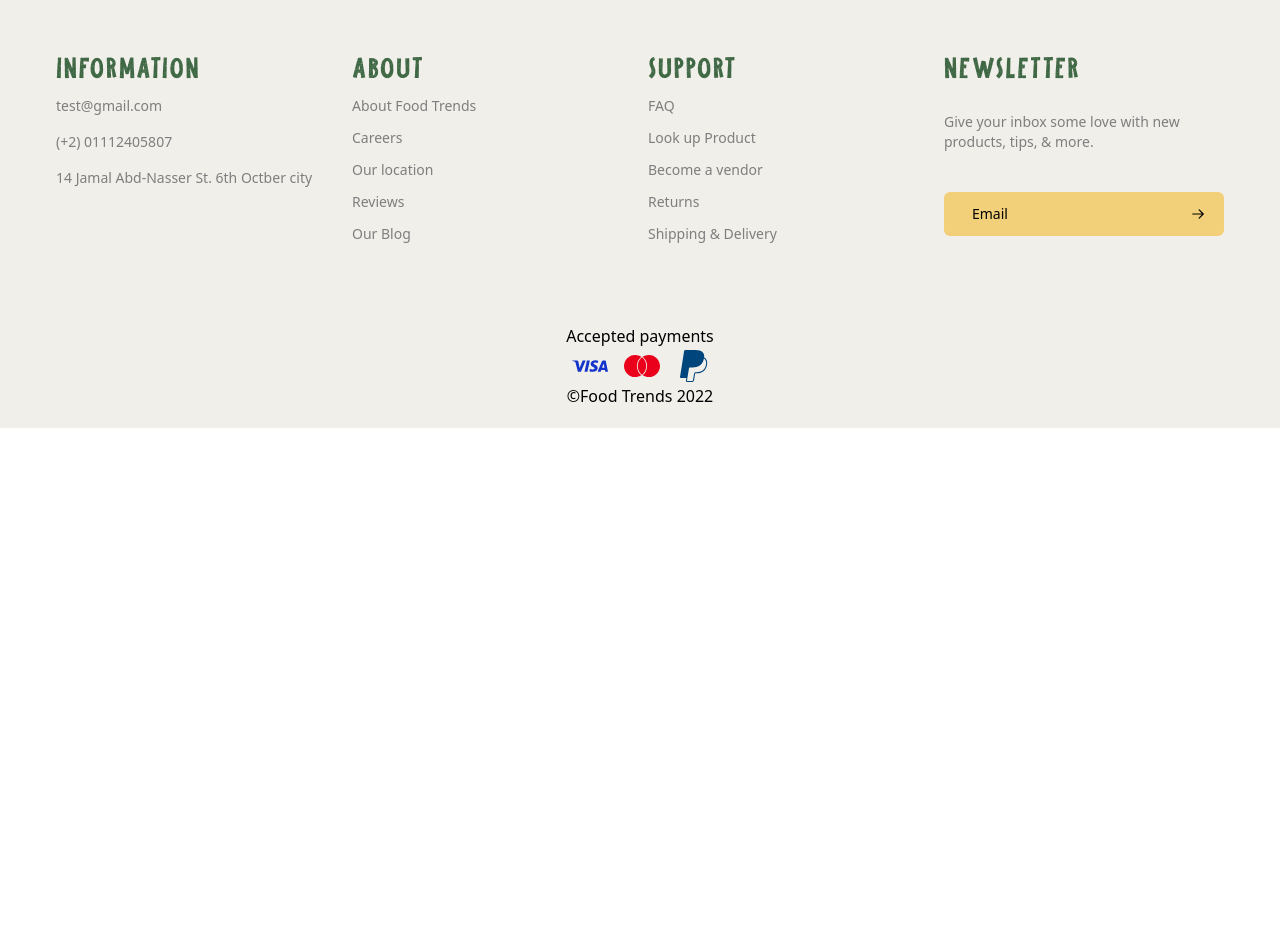
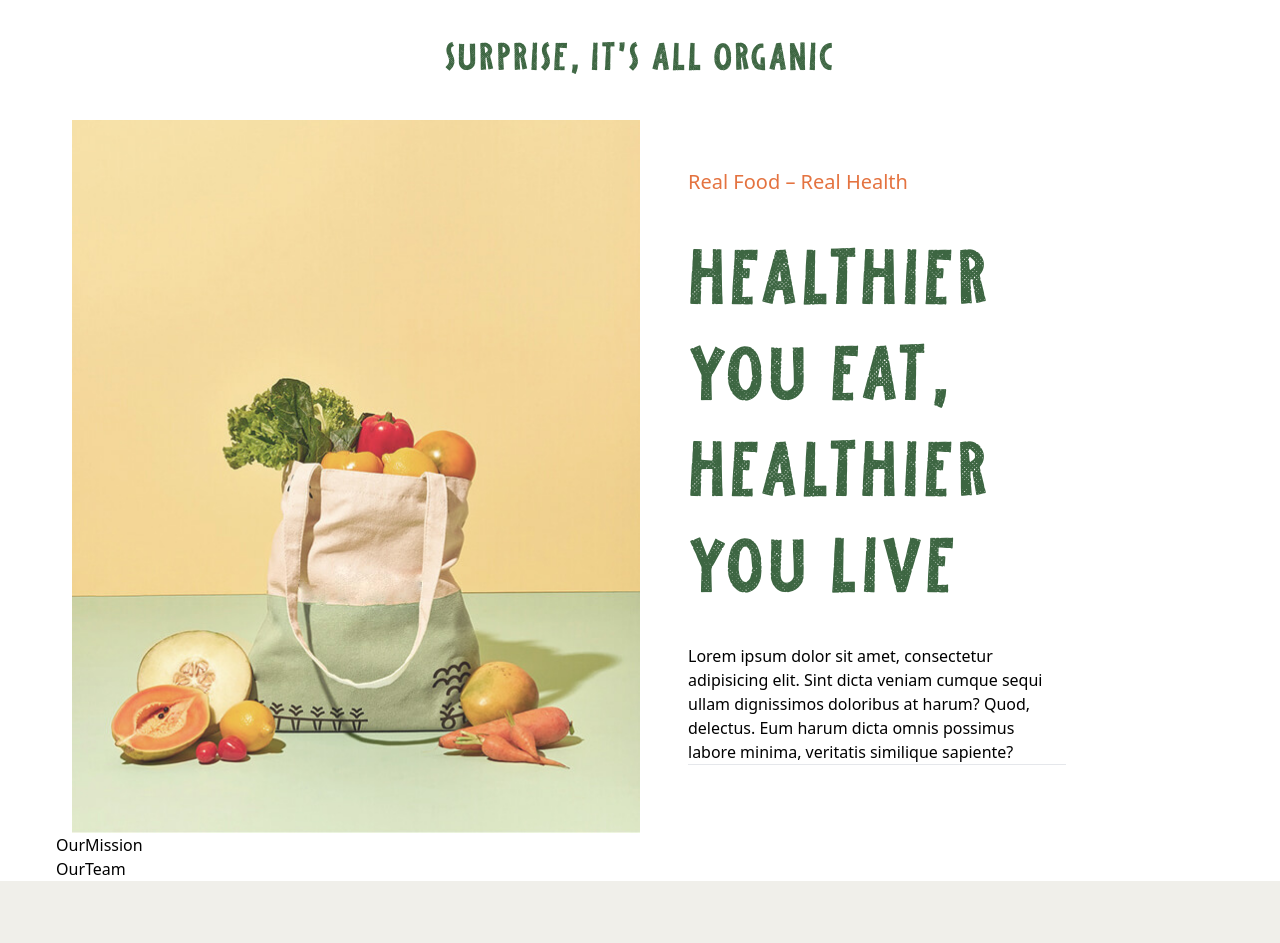
Before and after one commit to Mohamednasser480/food-trends-front, a React (Create React App) app: page /about in a window 1280 px wide. Shown: the part 160-1103 px from the top of the page. Before the commit the page ends 800 px from the top, so only its background shows below. Built offline with nearby package versions, Linux system fonts and the light colour scheme.

Commit message:
feat: add aboutus page intro

```diff
--- a/src/App.js
+++ b/src/App.js
@@ -1,5 +1,5 @@
 import Layout from "./components/Layout";
-import { Home, ContactUs } from "./routes";
+import { Home, ContactUs, AboutUs } from "./routes";
 import { Routes, Route } from "react-router-dom";
 function App() {
   return (
@@ -8,6 +8,7 @@ function App() {
         <Routes>
           <Route path={"/"} element={<Home />} />
           <Route path={"/contact-us"} element={<ContactUs />} />
+          <Route path={"/about"} element={<AboutUs />} />
         </Routes>
       </Layout>
     </div>
--- /dev/null
+++ b/src/components/AboutUs/AboutUsIntro.js
@@ -0,0 +1,30 @@
+import React from 'react';
+import { Typography } from '../UI';
+
+export default function AboutUsIntro() {
+  return (
+    <div className="container ">
+      <Typography component={'h3'} className="py-10 text-center tracking-normal text-primary">
+        {' '}
+        SURPRISE, IT’S ALL ORGANIC
+      </Typography>
+
+      <div className="grid grid-cols-2">
+        <img src={require('../../assets/about1_01.jpg')} alt="" />
+
+        <div className="pl-12 w-3/4">
+          <Typography component={'subtitle1'} className="mt-12">
+            Real food – Real Health
+          </Typography>
+          <Typography component={'h1'} className="text-primary tracking-normal text-7xl py-8">HEALTHIER YOU EAT, HEALTHIER YOU LIVE</Typography>
+          <Typography component={'body1'}>
+            Lorem ipsum dolor sit amet, consectetur adipisicing elit. Sint dicta veniam cumque sequi
+            ullam dignissimos doloribus at harum? Quod, delectus. Eum harum dicta omnis possimus
+            labore minima, veritatis similique sapiente?
+          </Typography>
+          <hr />
+        </div>
+      </div>
+    </div>
+  );
+}
--- /dev/null
+++ b/src/components/AboutUs/OurMission.js
@@ -0,0 +1,7 @@
+import React from 'react'
+
+export default function OurMission() {
+  return (
+    <div>OurMission</div>
+  )
+}
--- /dev/null
+++ b/src/components/AboutUs/OurTeam.js
@@ -0,0 +1,7 @@
+import React from 'react'
+
+export default function OurTeam() {
+  return (
+    <div>OurTeam</div>
+  )
+}
--- a/src/components/Layout/Header/Navigation.js
+++ b/src/components/Layout/Header/Navigation.js
@@ -3,7 +3,7 @@ import React from "react";
 const links = [
   { name: "Home", href: "#" },
   { name: "Shop", href: "#" },
-  { name: "About", href: "#" },
+  { name: "About", href: "/about" },
   { name: "Contact", href: "/contact-us" },
   { name: "Find A Store", href: "#" },
 ];
--- /dev/null
+++ b/src/routes/AboutUs.js
@@ -0,0 +1,14 @@
+import React from 'react';
+import AboutUsIntro from '../components/AboutUs/AboutUsIntro';
+import OurMission from '../components/AboutUs/OurMission';
+import OurTeam from '../components/AboutUs/OurTeam';
+
+export default function AboutUs() {
+  return (
+    <div className='container'>
+      <AboutUsIntro />
+      <OurMission />
+      <OurTeam />
+    </div>
+  );
+}
--- a/src/routes/index.js
+++ b/src/routes/index.js
@@ -1,4 +1,5 @@
 import Home from "./Home";
 import ContactUs from "./ContactUs";
+import AboutUs from "./AboutUs";
 
-export { Home, ContactUs };
+export { Home, ContactUs, AboutUs};
```
Also changed, not shown: src/assets/about1_01.jpg (added).
